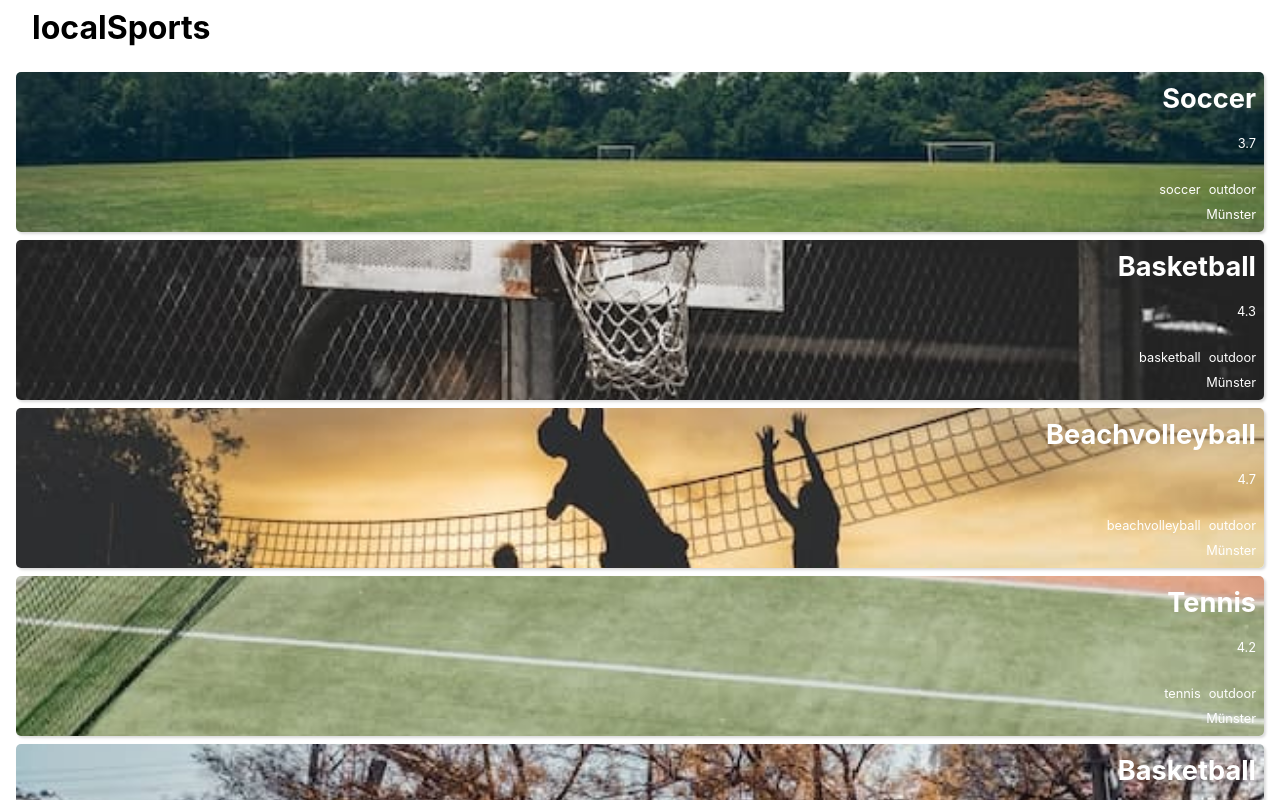
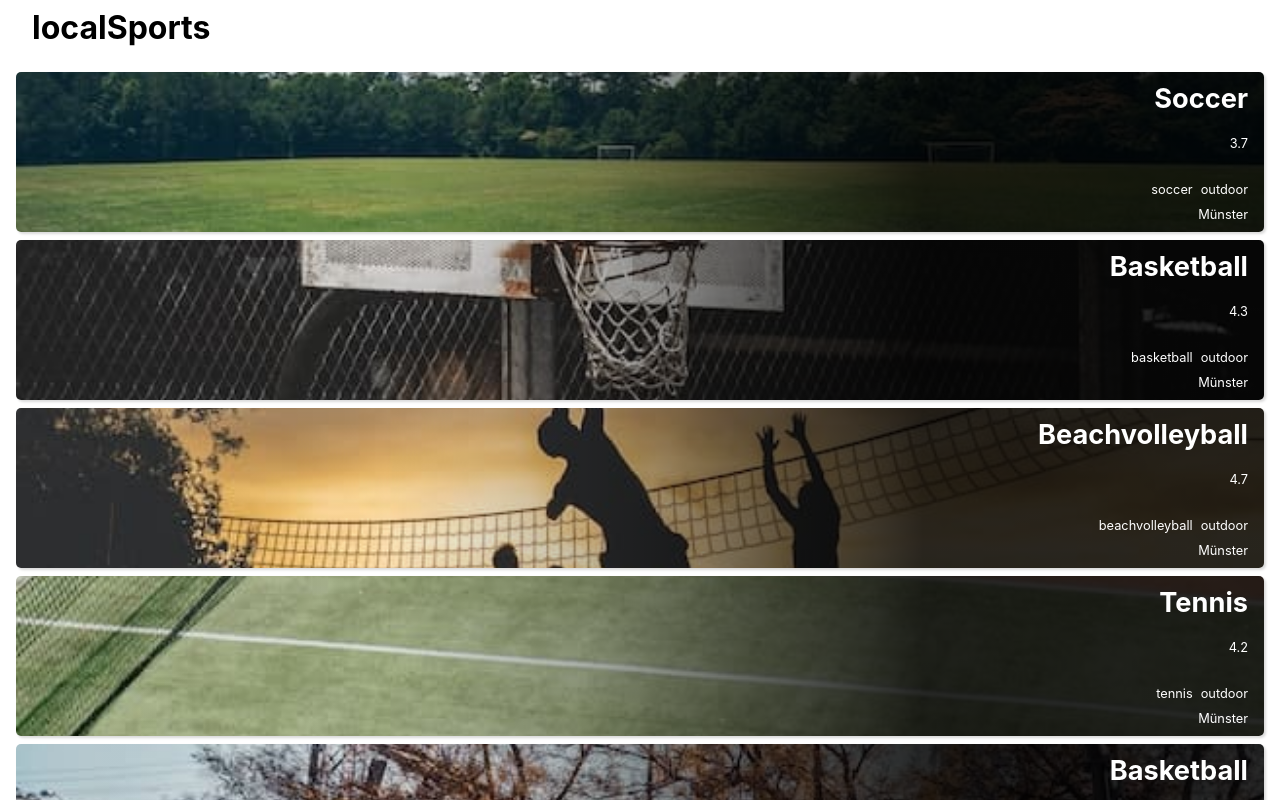
Before and after one commit to marvinRoellecke/capstone-project-ts, a Next.js app: page / in a window 1280 px wide. Built offline with nearby package versions, Linux system fonts and the light colour scheme.

Commit message:
add linear-gradient to background images

```diff
--- a/components/GlobalStyles.js
+++ b/components/GlobalStyles.js
@@ -7,7 +7,15 @@ const GlobalStyles = createGlobalStyle`
         --color-foreground: #000000;
         --color-accent: #ABABAB;
         --box-shadow: rgba(0, 0, 0, 0.15) 1.95px 1.95px 2.6px;
-        --border-radius: 5px
+        --border-radius: 5px;
+        --background-filter: linear-gradient(
+      270deg,
+      rgba(0, 0, 0, 0.83) 27.34%,
+      rgba(0, 0, 0, 0.526172) 42.37%,
+      rgba(0, 0, 0, 0.222905) 54.53%,
+      rgba(0, 0, 0, 0.01) 70.46%,
+      rgba(0, 0, 0, 0) 100%
+    );
     }
 
     * {
--- a/components/Item/Item.js
+++ b/components/Item/Item.js
@@ -23,8 +23,8 @@ const StyledLi = styled.li`
   box-shadow: var(--box-shadow);
   border-radius: var(--border-radius);
   margin: 0 1rem;
-  padding: 0 0.5rem;
-  background-image: url(${(props) => props.image});
+  padding: 0 1rem;
+  background-image: var(--background-filter), url(${(props) => props.image});
   background-position: center;
   background-size: cover;
   text-align: right;
```
